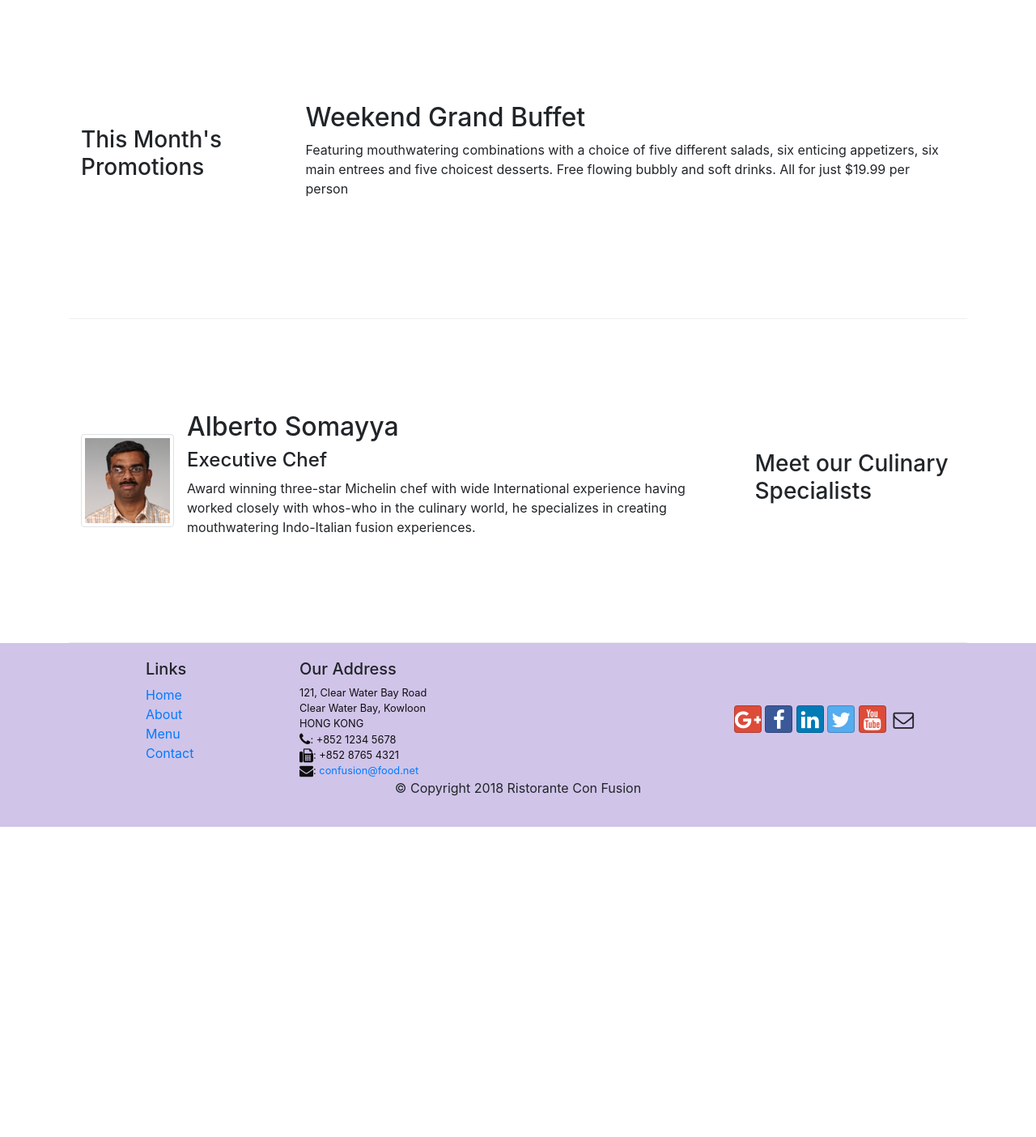
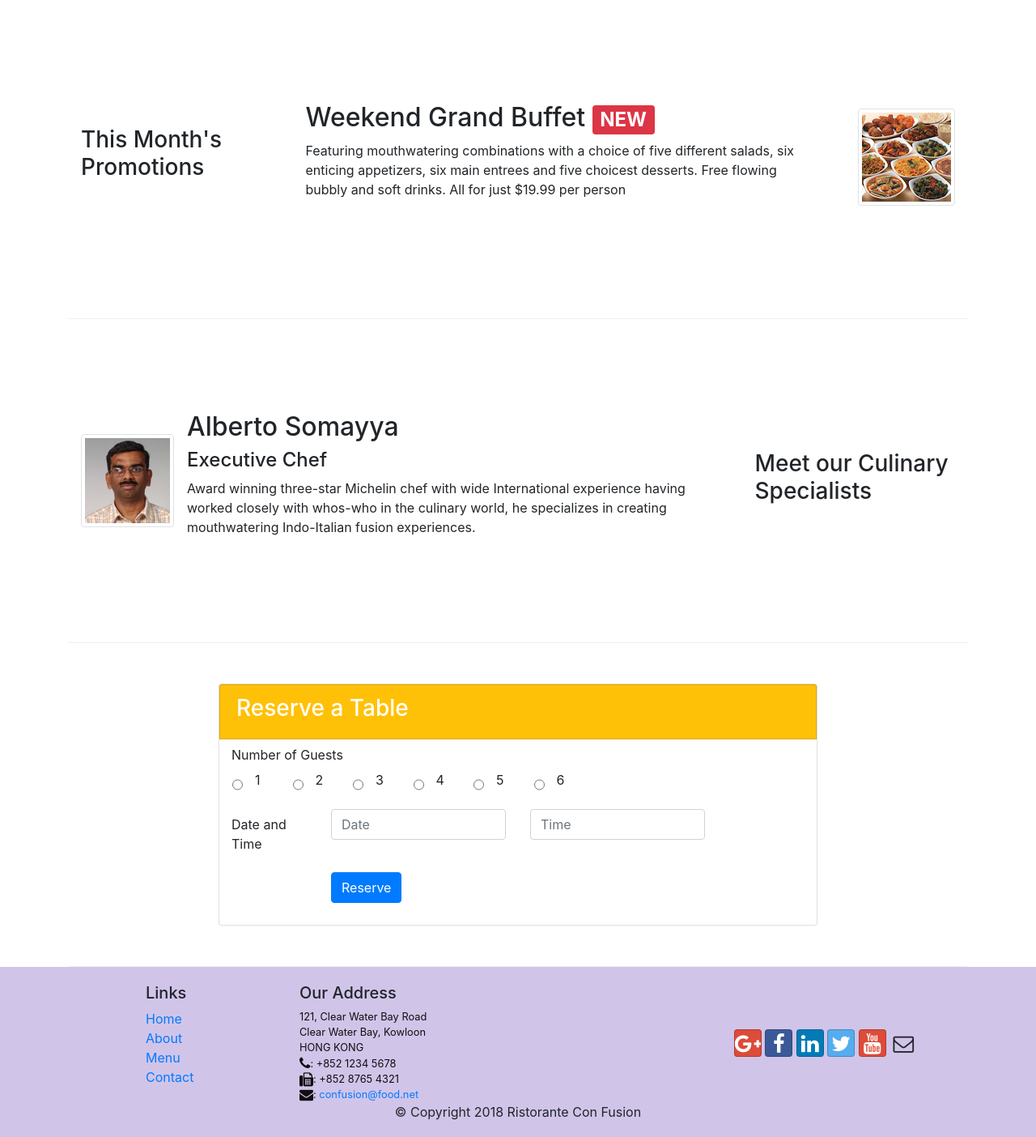
Before and after one commit to swapnilkusumwal/First, a website: page index.html in a window 1280 px wide. Shown: the part 740-2144 px from the top of the page at 81% size. Before the commit the page ends 1761 px from the top, so only its background shows below. Drawn offline with nearby package versions, Linux system fonts and the light colour scheme.

Commit message:
tabs
tabs

```diff
--- a/CSS/style.css
+++ b/CSS/style.css
@@ -37,3 +37,9 @@ body{
 .navbar-dark{
     background-color: #512DA8;;
 }
+
+.tab-content{
+    border-left: 1px solid #ddd;
+    border-right: 1px solid #ddd;
+    border-bottom: 1px solid #ddd;
+}
--- a/index.html
+++ b/index.html
@@ -38,10 +38,11 @@
                     <h1>Ristorante con Fusion</h1>
                     <p class="d-none  d-sm-block">We take inspiration from the World's best cuisines, and create a unique fusion experience. Our lipsmacking creations will tickle your culinary senses!</p>
                 </div>
-                <div class="col-12 col-sm align-self-center">
+                <div class="col-12 col-sm-3 ml-5 align-self-center">
                     <img src="img/logo.png" class="img-fluid">
                 </div>
-                <div class="col-12  col-sm">
+                <div class="col-12  col-sm align-self-center">
+                    <a href="#reserve"><button type="button" class="btn btn-warning col-12">Reserver Table</button></a>
                 </div>
             </div>
         </div>
@@ -56,7 +57,7 @@
                 <div class="media">
                     <img class="d-flex mr-3 img-thumbnail align-self-center" src="img/uthappizza.png" alt="uthappizza">
                     <div class="media-body">
-                        <h2 class="mt-0">Uthappizza <span class="badge badge-danger">HOT</span><span class="badge badge-pill badge-secondary">$4.99</span></h2>
+                        <h2 class="mt-0">Uthappizza <span class="badge badge-danger">HOT</span> <span class="badge badge-pill badge-secondary">$4.99</span></h2>
                         <p class="d-none  d-sm-block">A unique combination of Indian Uthappam (pancake) and Italian pizza,
                              topped with Cerignola olives, ripe vine cherry tomatoes, Vidalia onion, Guntur chillies and Buffalo Paneer.</p>
                     </div>
@@ -66,12 +67,19 @@
 
 
         <div class="row row-content align-items-center">
+
+            <!-- <div class="media-body col-12 col-sm-8 order-first"> -->
                 <div  class="col-12 col-sm-4 col-md-3 align-items-center">
                     <h3>This Month's Promotions</h3>
                 </div>
-            <div class="col col-sm col-md ">
-                <h2>Weekend Grand Buffet</h2>
-                <p class="d-none  d-sm-block">Featuring mouthwatering combinations with a choice of five different salads, six enticing appetizers, six main entrees and five choicest desserts. Free flowing bubbly and soft drinks. All for just $19.99 per person </p>
+                <div class="col col-sm col-md align-items-center">
+                    <div class="media">
+                        <img src="img/buffet.png" class="d-flex order-last offset-2 ml-5 img-thumbnail align-self-center" alt="buffet">
+                        <div class="media-body ">
+                            <h2>Weekend Grand Buffet <span class="badge badge-danger">NEW</span></h2>
+                            <p class="d-none  d-sm-block ">Featuring mouthwatering combinations with a choice of five different salads, six enticing appetizers, six main entrees and five choicest desserts. Free flowing bubbly and soft drinks. All for just $19.99 per person </p>
+                        </div>
+                    </div>
                 </div>
         </div>
 
@@ -90,7 +98,50 @@
                 </div>
             </div>
         </div>
+
+
+        <div class="col-12 col-md">
         </div>
+        <div class="row row-content" id="reserve">
+            <form class="card offset-sm-2 col-12 col-sm-8">
+                <div class="card card-header form-group row bg-warning text-white">
+                    <h3>Reserve a Table</h3>
+                </div>
+                <div class="form-group row">
+                    <label for="numguests" class="col-12 col-form-label">Number of Guests</label>
+                    <input type="radio" value="1" id="1" name="numguestes" class="ml-3 mt-1">
+                    <label for="1" class="col-1 mt-0 ">1</label>
+                    <input type="radio" value="2" id="2" name="numguestes" class="mt-1">
+                    <label for="2" class="col-1 ">2</label>
+                    <input type="radio" value="3" id="3" name="numguestes" class="mt-1">
+                    <label for="3" class="col-1">3</label>
+                    <input type="radio" value="4" id="4" name="numguestes" class="mt-1">
+                    <label for="4" class="col-1">4</label>
+                    <input type="radio" value="5" id="5" name="numguestes" class="mt-1">
+                    <label for="5" class="col-1">5</label>
+                    <input type="radio" value="6" id="6" name="numguestes" class="mt-1">
+                    <label for="6" class="col-1">6</label>
+                </div>
+                <div class="form-group row">
+                    <label for="time" class="col-12 col-sm-2 col-form-label">Date and Time</label>
+                    <div class="col-12 col-sm-4">
+                        <input type="text" class="form-control" id="date" name="date" placeholder="Date">
+                    </div>
+                    <div class="col-12 col-sm-4">
+                        <input type="text" class="form-control" id="time" name="time" placeholder="Time">
+                    </div>
+                </div>
+                <div class="form-group row">
+                    <div class="offset-sm-2 col-sm-10">
+                        <button type="submit" class="btn btn-primary">
+                            Reserve
+                        </button>
+                    </div>
+                </div>
+            </form>
+        </div>
+    </div>
+
 
     <footer class="footer">
         <div class="container">
```
Also changed, not shown: aboutus.html (+29 -0 lines), 1 other file. Lines whose indentation alone changed are shown as unchanged.
